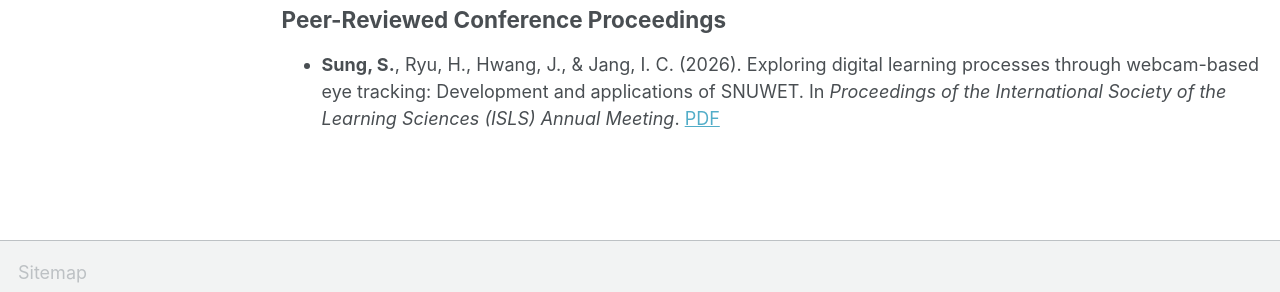
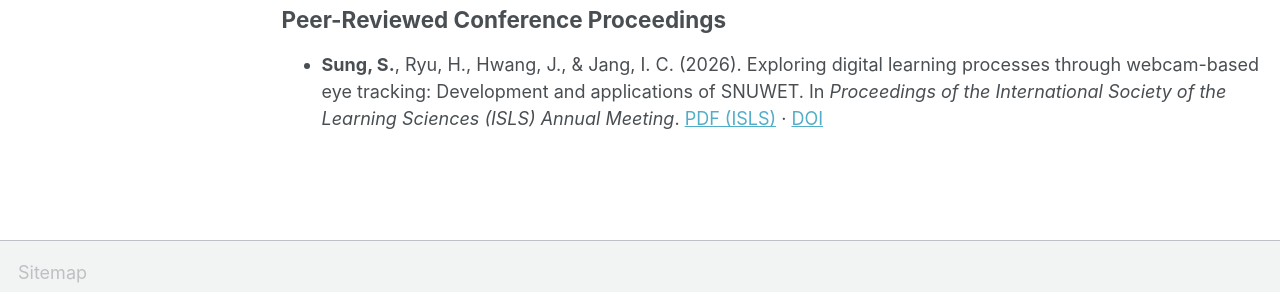
Before and after one commit to siwonsung/siwonsung.github.io, a Jekyll site: the page built from _pages/publications.html, in a window 1280 px wide and 1104 px high. Shown: the part 726-1018 px from the top of the window. Built offline with Jekyll 4.4.1, drawn with Linux system fonts in a browser that asks for light colours; a script bundle is joined from its source files by our own code; library files that are not in the unit come from our copies.

Commit message:
Fix ISLS proceedings link

```diff
--- a/_pages/publications.html
+++ b/_pages/publications.html
@@ -28,5 +28,5 @@
 <h2>Peer-Reviewed Conference Proceedings</h2>
 
 <ul>
-  <li><strong>Sung, S.</strong>, Ryu, H., Hwang, J., &amp; Jang, I. C. (2026). Exploring digital learning processes through webcam-based eye tracking: Development and applications of SNUWET. In <em>Proceedings of the International Society of the Learning Sciences (ISLS) Annual Meeting</em>. <a href="/files/2026_ISLS_Proceedings_Sung_et_al.pdf" target="_blank" rel="noopener">PDF</a></li>
+  <li><strong>Sung, S.</strong>, Ryu, H., Hwang, J., &amp; Jang, I. C. (2026). Exploring digital learning processes through webcam-based eye tracking: Development and applications of SNUWET. In <em>Proceedings of the International Society of the Learning Sciences (ISLS) Annual Meeting</em>. <a href="https://repository.isls.org/handle/1/13186" target="_blank" rel="noopener">PDF (ISLS)</a> · <a href="https://doi.org/10.22318/icls2026.442573" target="_blank" rel="noopener">DOI</a></li>
 </ul>
```
